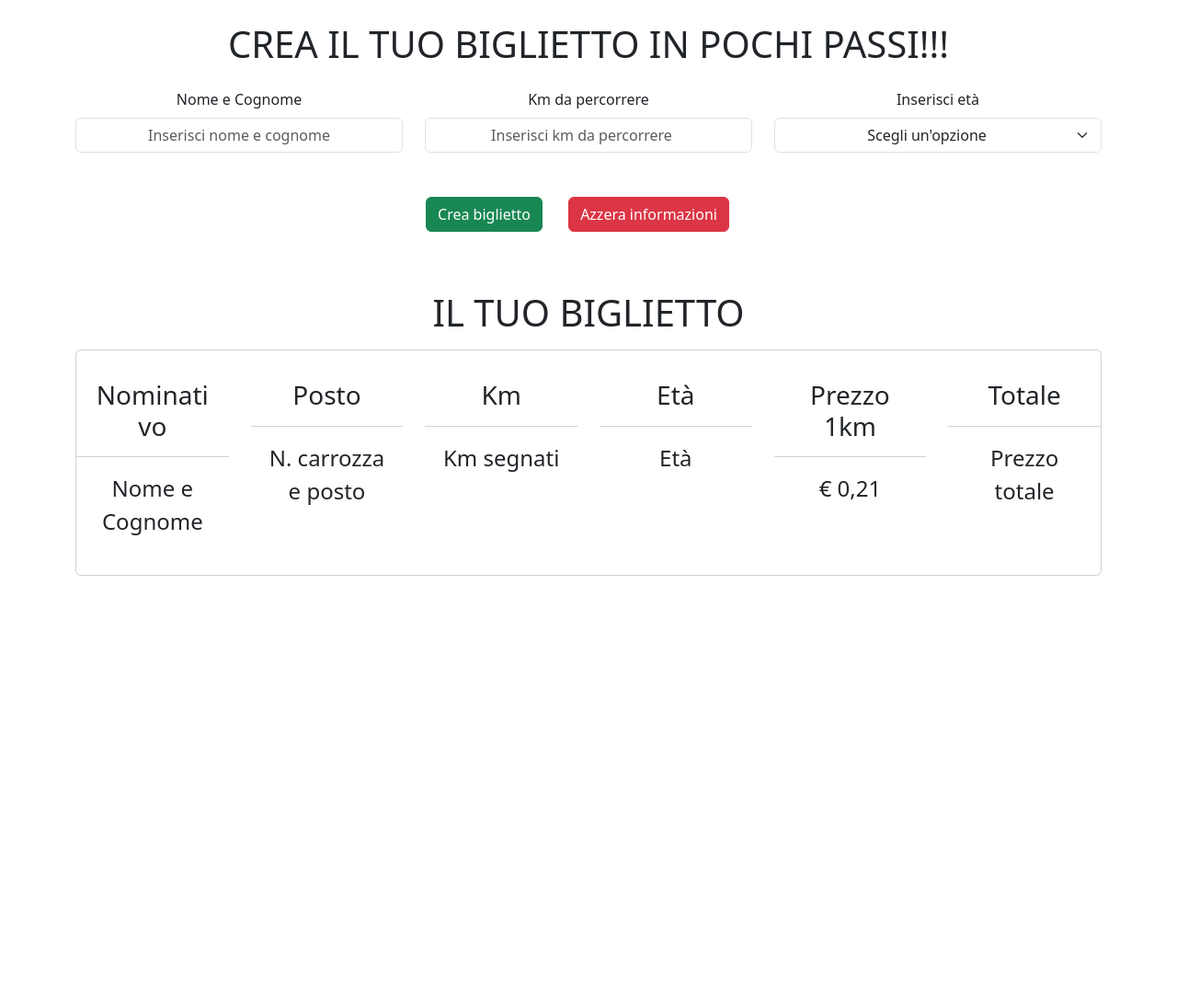
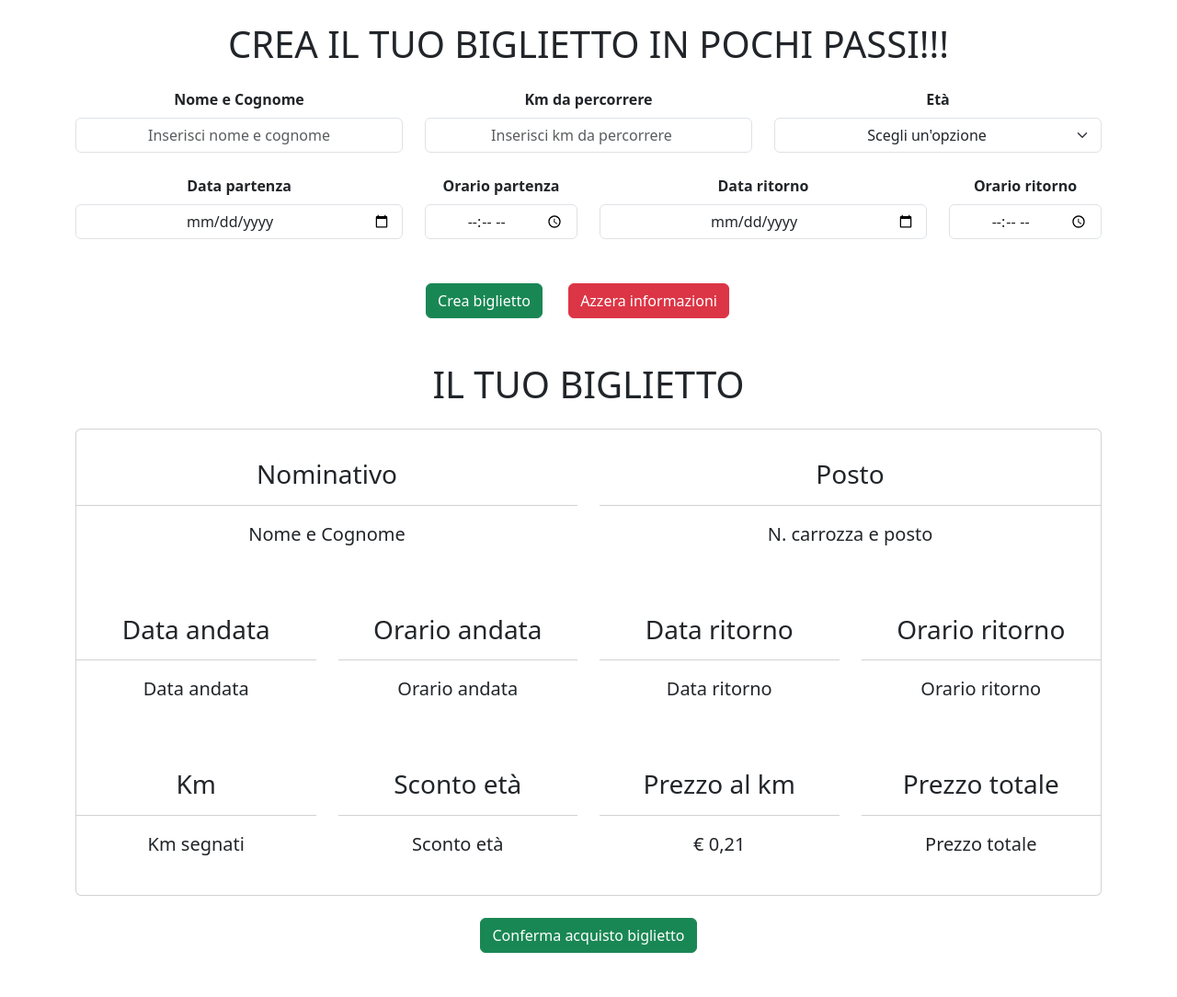
Before and after one commit to Samuele-Finotello/js-biglietto-treno-form, a plain HTML site: page index.html in a window 1280 px wide. Shown: the whole page at 92% size. Before the commit the page ends 800 px from the top, so only its background shows below. Drawn offline with nearby package versions, Linux system fonts and the light colour scheme.

Commit message:
[add] fix all col-lg col-md and col-sm

```diff
--- a/index.html
+++ b/index.html
@@ -18,84 +18,138 @@
   <form action="#">
     <div class="container">
       <div class="row">
-        <div class="col-4 text-center">
-          <label for="" class="form-label">Nome e Cognome</label>
+        <div class="col-lg-4 col-md-6 col-sm-12 text-center">
+          <label for="" class="form-label"><strong>Nome e Cognome</strong></label>
           <input type="text" name="name" id="name" class="form-control text-center"
-            placeholder="Inserisci nome e cognome">
+            placeholder="Inserisci nome e cognome" required>
         </div>
-        <div class="col-4 text-center">
-          <label for="" class="form-label">Km da percorrere</label>
+        <div class="col-lg-4 col-md-6 col-sm-12 text-center">
+          <label for="" class="form-label"><strong>Km da percorrere</strong></label>
           <input type="number" name="km" id="km" class="form-control text-center"
-            placeholder="Inserisci km da percorrere">
+            placeholder="Inserisci km da percorrere" required>
         </div>
-        <div class="col-4 text-center">
-          <label for="" class="form-label">Inserisci et&agrave;</label>
-          <select name="eta" id="eta" class="form-select text-center">
+        <div class="col-lg-4 col-sm-12 text-center">
+          <label for="" class="form-label"><strong>Et&agrave;</strong></label>
+          <select name="eta" id="eta" class="form-select text-center" required>
             <option value="">Scegli un'opzione</option>
             <option value="minor">Ho meno di 18 anni</option>
             <option value="default">Ho tra i 18 e i 64 anni</option>
             <option value="over">Ho 65 o pi&ugrave; anni</option>
           </select>
         </div>
-      </div>
-      <div class="row">
-        <div class="col-12 text-center my-5">
-          <button type="submit" class="btn btn-success me-4">Crea biglietto</button>
-          <button type="submit" class="btn btn-danger me-4">Azzera informazioni</button>
+        <div class="col-lg-4 col-sm-8 text-center my-4">
+          <label for="" class="form-label"><strong>Data partenza</strong></label>
+          <input type="date" name="dateIn" id="dateIn" class="form-control text-center"
+            placeholder="Inserisci data partenza" required>
+        </div>
+        <div class="col-lg-2 col-sm-4 text-center my-4">
+          <label for="" class="form-label"><strong>Orario partenza</strong></label>
+          <input type="time" name="timeIn" id="timeIn" class="form-control text-center"
+            placeholder="Inserisci orario partenza" required>
+        </div>
+        <div class="col-lg-4 col-sm-8 text-center my-4">
+          <label for="" class="form-label"><strong>Data ritorno</strong></label>
+          <input type="date" name="dateOut" id="dateOut" class="form-control text-center"
+            placeholder="Inserisci data ritorno">
+        </div>
+        <div class="col-lg-2 col-sm-4 text-center my-4">
+          <label for="" class="form-label"><strong>Orario ritorno</strong></label>
+          <input type="time" name="timeOut" id="timeOut" class="form-control text-center"
+            placeholder="Inserisci orario ritorno">
         </div>
       </div>
+      <div class="col-12 text-center mt-4 mb-5">
+        <button type="submit" id="create" class="btn btn-success me-4">Crea biglietto</button>
+        <button type="submit" id="restart" class="btn btn-danger me-4">Azzera informazioni</button>
+      </div>
       <h1 class="text-center my-3">IL TUO BIGLIETTO</h1>
-      <div class="card">
+      <div class="card my-4">
         <div class="row">
-          <div class="col-lg-2 col-md-4 text-center my-4">
+          <div class="col-md-6 col-sm-12 text-center my-4">
             <div class="card-header bg-white">
               <h3>Nominativo</h3>
             </div>
-            <div class="card-body fs-4">
+            <div class="card-body fs-5">
               <span id="show-name">Nome e Cognome</span>
             </div>
           </div>
-          <div class="col-2 text-center my-4">
+          <div class="col-md-6 col-sm-12 text-center my-4">
             <div class="card-header bg-white">
               <h3>Posto</h3>
             </div>
-            <div class="card-body fs-4">
+            <div class="card-body fs-5">
               <span id="show-seat">N. carrozza e posto</span>
             </div>
           </div>
-          <div class="col-2 text-center my-4">
+          <div class="col-lg-3 col-md-6 col-sm-12 text-center my-4">
+            <div class="card-header bg-white">
+              <h3>Data andata</h3>
+            </div>
+            <div class="card-body fs-5">
+              <span id="show-dateIn">Data andata</span>
+            </div>
+          </div>
+          <div class="col-lg-3 col-md-6 col-sm-12 text-center my-4">
+            <div class="card-header bg-white">
+              <h3>Orario andata</h3>
+            </div>
+            <div class="card-body fs-5">
+              <span id="show-timeIn">Orario andata</span>
+            </div>
+          </div>
+          <div class="col-lg-3 col-md-6 col-sm-12 text-center my-4">
+            <div class="card-header bg-white">
+              <h3>Data ritorno</h3>
+            </div>
+            <div class="card-body fs-5">
+              <span id="show-dateOut">Data ritorno</span>
+            </div>
+          </div>
+          <div class="col-lg-3 col-md-6 col-sm-12 text-center my-4">
+            <div class="card-header bg-white">
+              <h3>Orario ritorno</h3>
+            </div>
+            <div class="card-body fs-5">
+              <span id="show-timeOut">Orario ritorno</span>
+            </div>
+          </div>
+
+          <div class="col-lg-3 col-md-6 col-sm-12 text-center my-4">
             <div class="card-header bg-white">
               <h3>Km</h3>
             </div>
-            <div class="card-body fs-4">
+            <div class="card-body fs-5">
               <span id="show-km">Km segnati</span>
             </div>
           </div>
-          <div class="col-2 text-center my-4">
+          <div class="col-lg-3 col-md-6 col-sm-12 text-center my-4">
             <div class="card-header bg-white">
-              <h3>Et&agrave;</h3>
+              <h3>Sconto et&agrave;</h3>
             </div>
-            <div class="card-body fs-4">
-              <span id="show-eta">Et&agrave;</span>
+            <div class="card-body fs-5">
+              <span id="show-eta">Sconto et&agrave;</span>
             </div>
           </div>
-          <div class="col-2 text-center my-4">
+          <div class="col-lg-3 col-md-6 col-sm-12 text-center my-4">
             <div class="card-header bg-white">
-              <h3>Prezzo 1km</h3>
+              <h3>Prezzo al km</h3>
             </div>
-            <div class="card-body fs-4">
+            <div class="card-body fs-5">
               <span id="show-price">&euro; 0,21</span>
             </div>
           </div>
-          <div class="col-2 text-center my-4">
+          <div class="col-lg-3 col-md-6 col-sm-12 text-center my-4">
             <div class="card-header bg-white">
-              <h3>Totale</h3>
+              <h3>Prezzo totale</h3>
             </div>
-            <div class="card-body fs-4">
+            <div class="card-body fs-5">
               <span id="show-totalPrice">Prezzo totale</span>
             </div>
           </div>
         </div>
+      </div>
+      <div class="text-center">
+        <button type="submit" id="confirm" class="btn btn-success mb-5">Conferma acquisto biglietto</button>
       </div>
     </div>
   </form>
```
